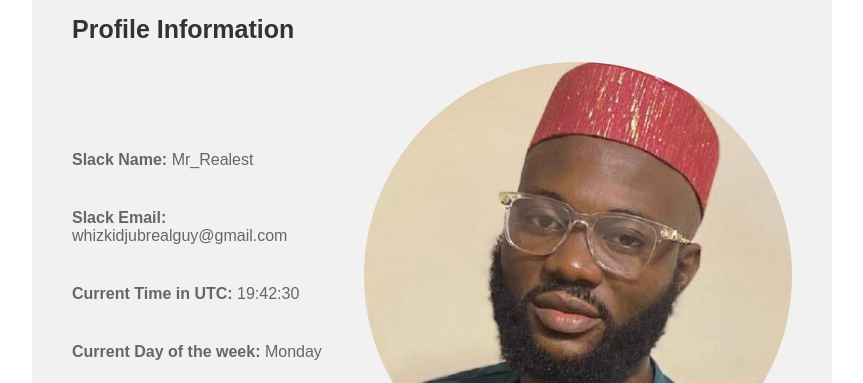
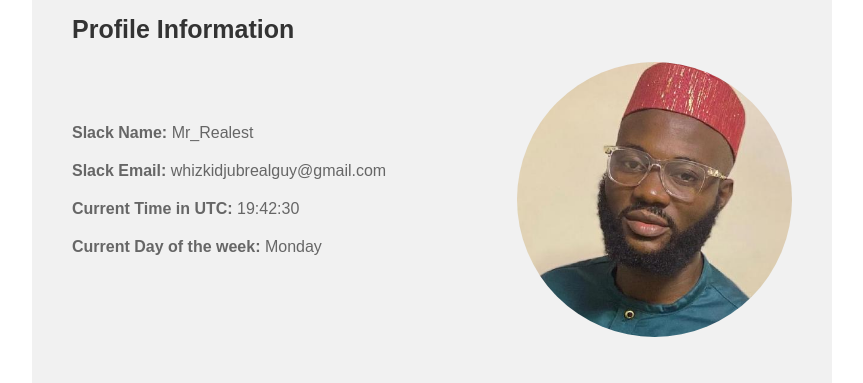
Before and after one commit to jubrealguy/personal-website, a plain HTML site: page index.html in a window 1280 px wide. Shown: the part 139-522 px from the top of the page, without its empty margins (208-1071 px from the left). Drawn offline with Linux system fonts and the light colour scheme.

Commit message:
worked on image

```diff
--- a/css/style.css
+++ b/css/style.css
@@ -49,12 +49,10 @@ body {
 }
 
 .profile__details > * {
-    margin-bottom: 4rem;
+    margin-bottom: 2rem;
 }
 
 img {
-    max-width: 100%;
-    height: auto;
     border-radius: 50%;
 }
 
@@ -92,8 +90,6 @@ img {
     }
 }
 
-
-
 @media screen and (max-width:600px) {
     .header {
         font-size: 2.5rem;
--- a/index.html
+++ b/index.html
@@ -20,7 +20,7 @@
                     <p><strong>Current Day of the week:</strong> <span data-testid="currentDay"></span></p>
                 </div>
                 <div class="profile__image-box">
-                    <img src="./img/Jubreel_Adebayo_1.jpg" alt="Slack Profile Picture" data-testid="slackProfilePicture" class="profile__image">
+                    <img src="./img/Jubreel_Adebayo_1.jpg" alt="Slack Profile Picture" data-testid="slackProfilePicture" width="275" height="275" class="profile__image">
                 </div>
             </div>
         </section>
```
